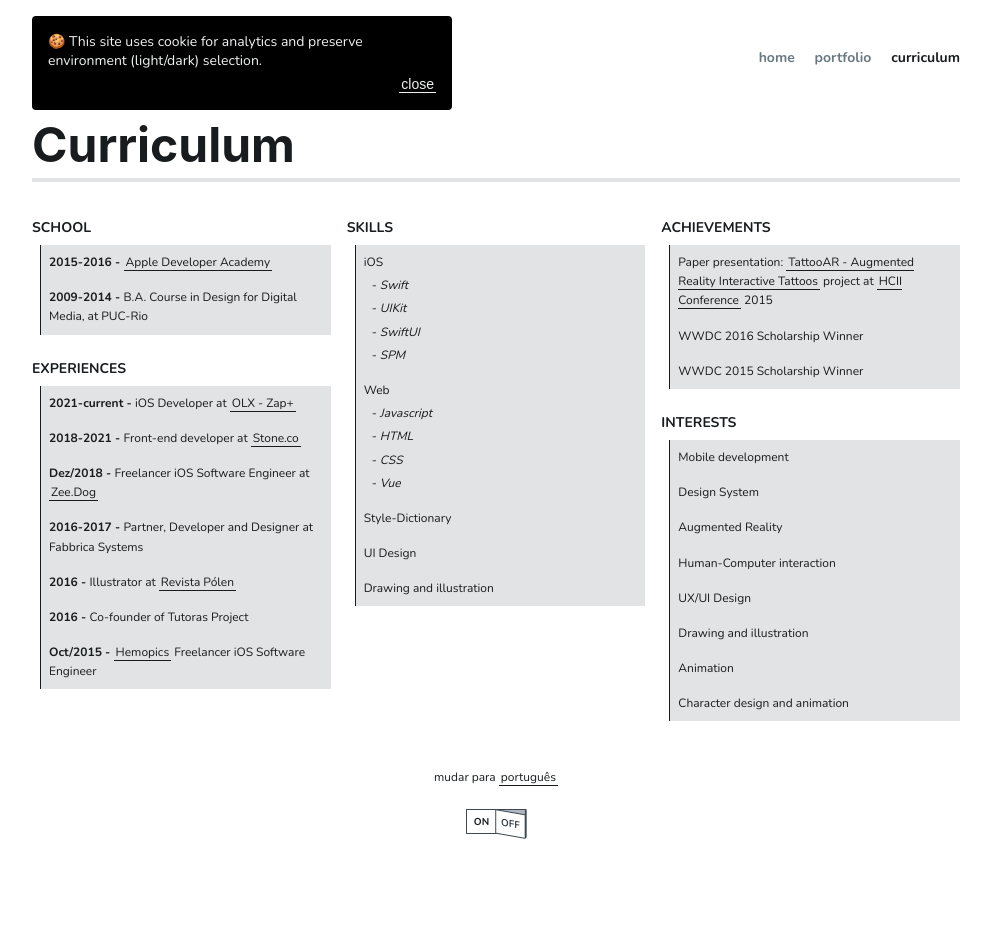
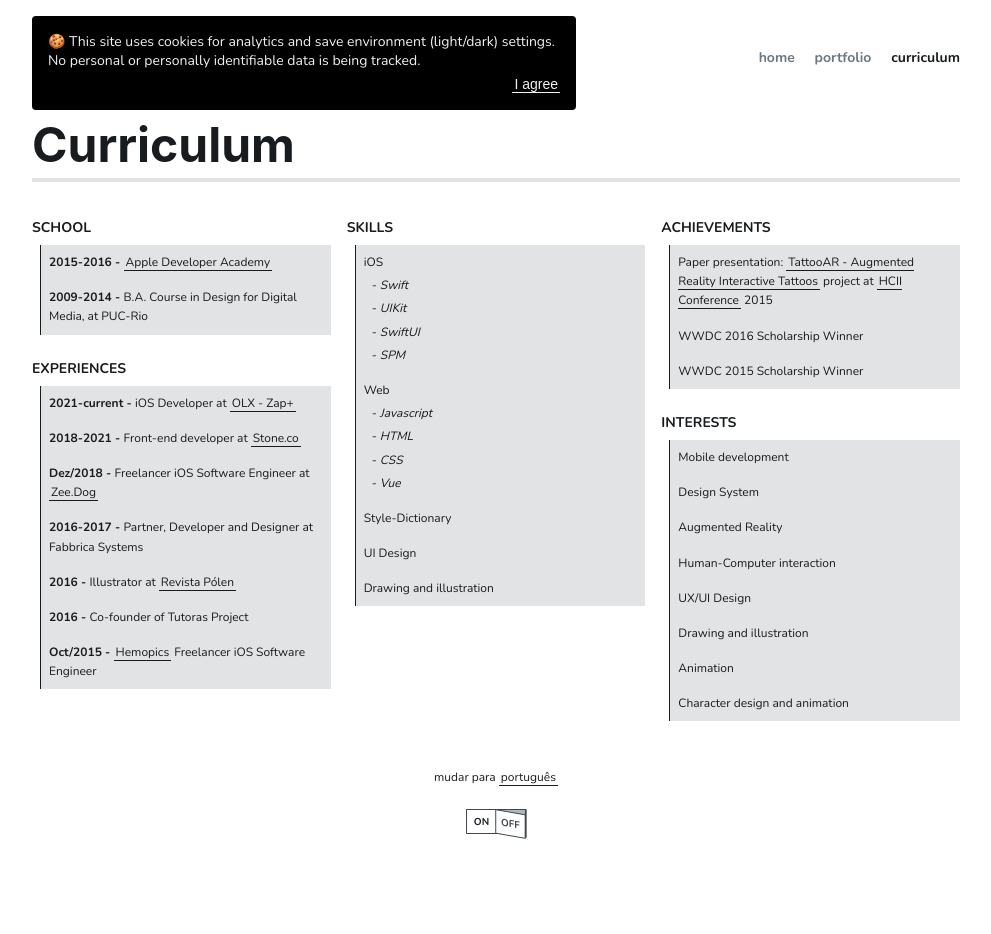
Before and after one commit to gabischima/gabischima.github.io, a Jekyll site: the page built from en/curriculum.md, in a window 1280 px wide. Shown: the whole page, without its empty margins (144-1135 px from the left). Built offline with Jekyll 4.4.1, drawn with Linux system fonts in a browser that asks for light colours.

Commit message:
💄 update cookies

```diff
--- a/_config.yml
+++ b/_config.yml
@@ -69,11 +69,11 @@ menu:
 
 cookies:
   pt:
-    text: Esse site utiliza cookies para analytics e preservar configurações de ambiente (modo dark ou light).
-    close: fechar
+    text: Esse site utiliza cookies para analytics e preservar configurações de ambiente (modo dark ou light). Nenhum dado pessoal ou identificável está sendo coletado.
+    agree: aceito
   en:
-    text: This site uses cookie for analytics and preserve environment (light/dark) selection.
-    close: close
+    text: This site uses cookies for analytics and save environment (light/dark) settings. No personal or personally identifiable data is being tracked.
+    agree: I agree
 
 # Build settings
 markdown: kramdown
--- a/_includes/cookies.html
+++ b/_includes/cookies.html
@@ -2,7 +2,7 @@
 <div class="gsm-cookies">
   <p class="gsm-cookies__text">🍪 {{ site.cookies[lang].text }}</p>
   <p class="gsm-cookies__button">
-    <button class="gsm-cookies__close">{{site.cookies[lang].close}}</button>
+    <button class="gsm-cookies__close">{{site.cookies[lang].agree}}</button>
   </p>
 </div>
 
--- a/assets/css/cookies.scss
+++ b/assets/css/cookies.scss
@@ -37,14 +37,14 @@
   background-position: 0 100%;
 }
 
-@media screen and (min-width: 768px) {
+@media screen and (min-width: 960px) {
   .gsm-cookies {
     position: absolute;
     z-index: 1;
     bottom: auto;
     top: 16px;
     left: 16px;
-    max-width: 420px;
+    max-width: 544px;
     border-radius: 4px;
   }
 }
```
